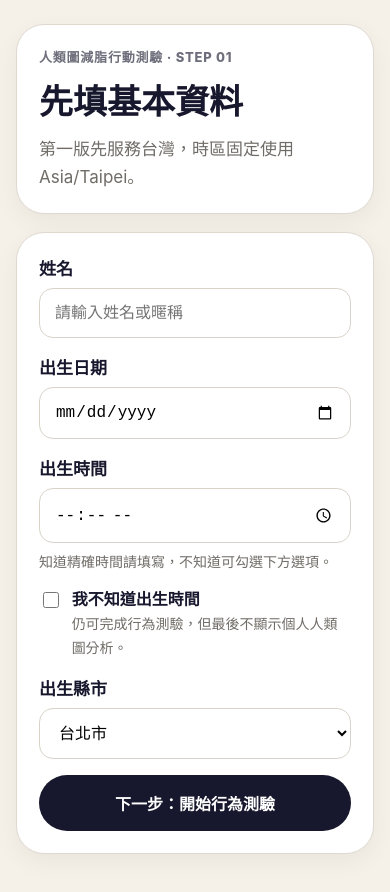
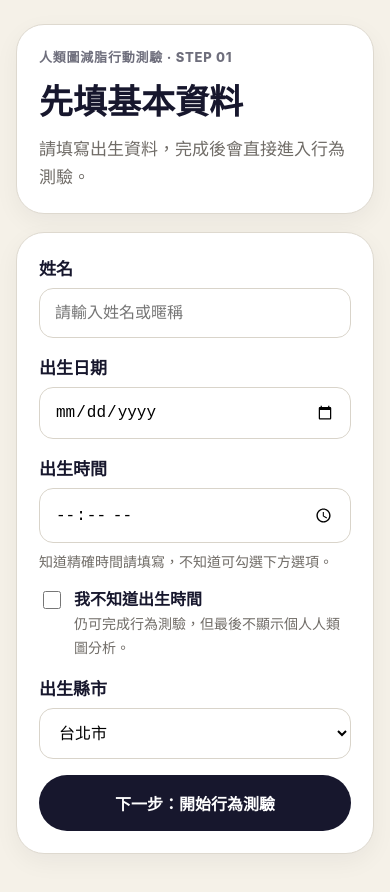
Before and after one commit to b9622024/human-design-fatloss-action, a Next.js app: page /assessment in a window 390 px wide. Shown: the top 892 px of the page. Built offline with nearby package versions, Linux system fonts and the light colour scheme.

Commit message:
Fix mobile birth fields overflow

```diff
--- a/app/assessment/page.tsx
+++ b/app/assessment/page.tsx
@@ -30,6 +30,9 @@ const inputStyle = {
   fontSize: 16,
   background: "#fff",
   width: "100%",
+  maxWidth: "100%",
+  minWidth: 0,
+  display: "block",
   boxSizing: "border-box",
 } as const;
 
@@ -163,33 +166,33 @@ export default async function AssessmentPage({ searchParams }: { searchParams: S
             ? "你的資料已完成計算。正式版本將由後台產生完整報告，再由崇銘老師提供給你。"
             : step === "2"
               ? "一次只回答一題。請依最近一個月最常出現的真實狀態作答，不用選理想中的自己。"
-              : "第一版先服務台灣，時區固定使用 Asia/Taipei。"}
+              : "請填寫出生資料，完成後會直接進入行為測驗。"}
         </p>
       </section>
 
       {step === "1" && (
-        <section style={{ ...cardStyle, marginTop: 18 }}>
-          <form method="GET" style={{ display: "grid", gap: 16 }}>
+        <section style={{ ...cardStyle, marginTop: 18, overflow: "hidden" }}>
+          <form method="GET" style={{ display: "grid", gap: 16, minWidth: 0 }}>
             <input type="hidden" name="step" value="2" />
             <input type="hidden" name="q" value="1" />
-            <label style={{ display: "grid", gap: 8 }}>
+            <label style={{ display: "grid", gap: 8, minWidth: 0 }}>
               <strong style={{ fontSize: 17 }}>姓名</strong>
               <input type="text" name="name" required defaultValue={name} placeholder="請輸入姓名或暱稱" style={inputStyle} />
             </label>
-            <label style={{ display: "grid", gap: 8 }}>
+            <label style={{ display: "grid", gap: 8, minWidth: 0 }}>
               <strong style={{ fontSize: 17 }}>出生日期</strong>
               <input type="date" name="birthDate" required defaultValue={birthDate} style={inputStyle} />
             </label>
-            <label style={{ display: "grid", gap: 8 }}>
+            <label style={{ display: "grid", gap: 8, minWidth: 0 }}>
               <strong style={{ fontSize: 17 }}>出生時間</strong>
               <input type="time" name="birthTime" defaultValue={birthTime} style={inputStyle} />
               <span style={{ color: "#706c67", fontSize: 14 }}>知道精確時間請填寫，不知道可勾選下方選項。</span>
             </label>
-            <label style={{ display: "flex", gap: 10, alignItems: "flex-start", lineHeight: 1.5 }}>
-              <input type="checkbox" name="unknownTime" value="1" defaultChecked={unknownTime} style={{ marginTop: 4, width: 18, height: 18 }} />
+            <label style={{ display: "flex", gap: 10, alignItems: "flex-start", lineHeight: 1.5, minWidth: 0 }}>
+              <input type="checkbox" name="unknownTime" value="1" defaultChecked={unknownTime} style={{ marginTop: 4, width: 18, height: 18, flex: "0 0 auto" }} />
               <span><strong>我不知道出生時間</strong><br /><span style={{ color: "#706c67", fontSize: 14 }}>仍可完成行為測驗，但最後不顯示個人人類圖分析。</span></span>
             </label>
-            <label style={{ display: "grid", gap: 8 }}>
+            <label style={{ display: "grid", gap: 8, minWidth: 0 }}>
               <strong style={{ fontSize: 17 }}>出生縣市</strong>
               <select name="birthCity" defaultValue={birthCity} style={inputStyle}>{TAIWAN_CITIES.map(city => <option key={city} value={city}>{city}</option>)}</select>
             </label>
```
